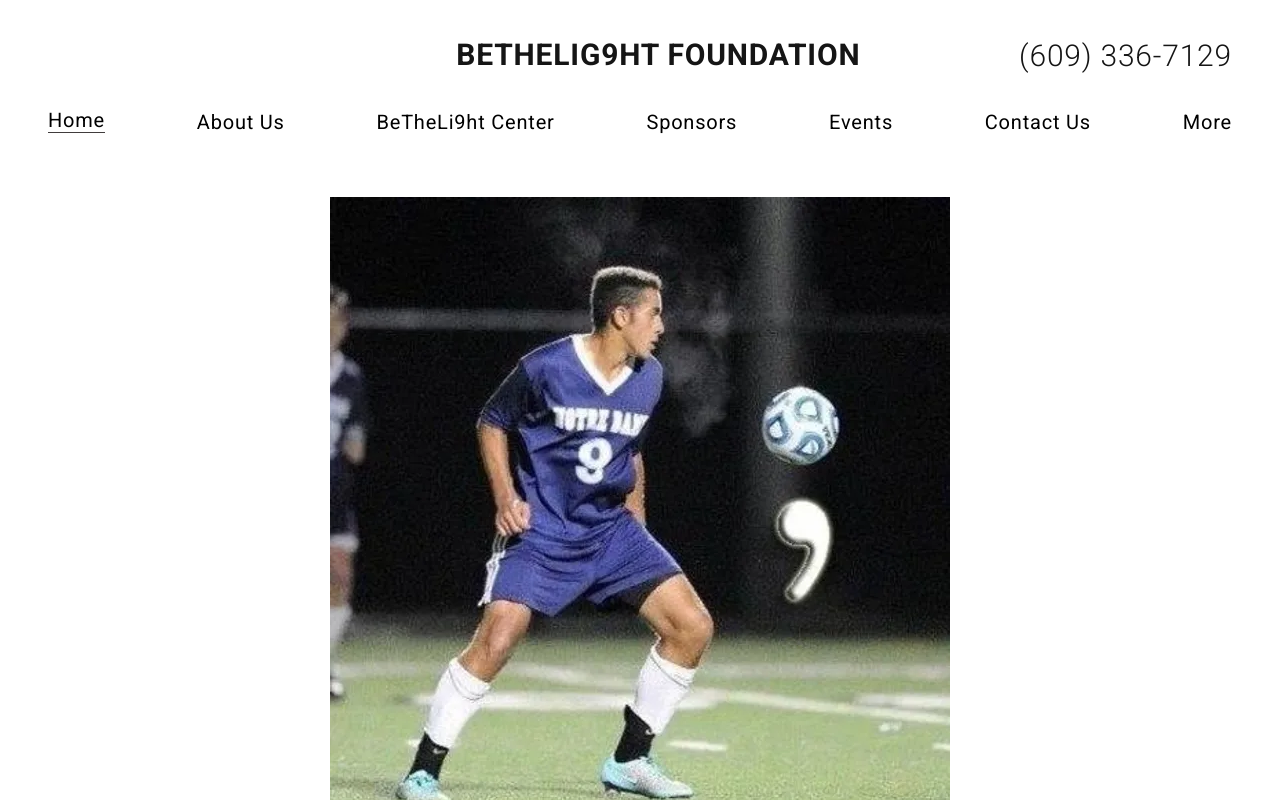
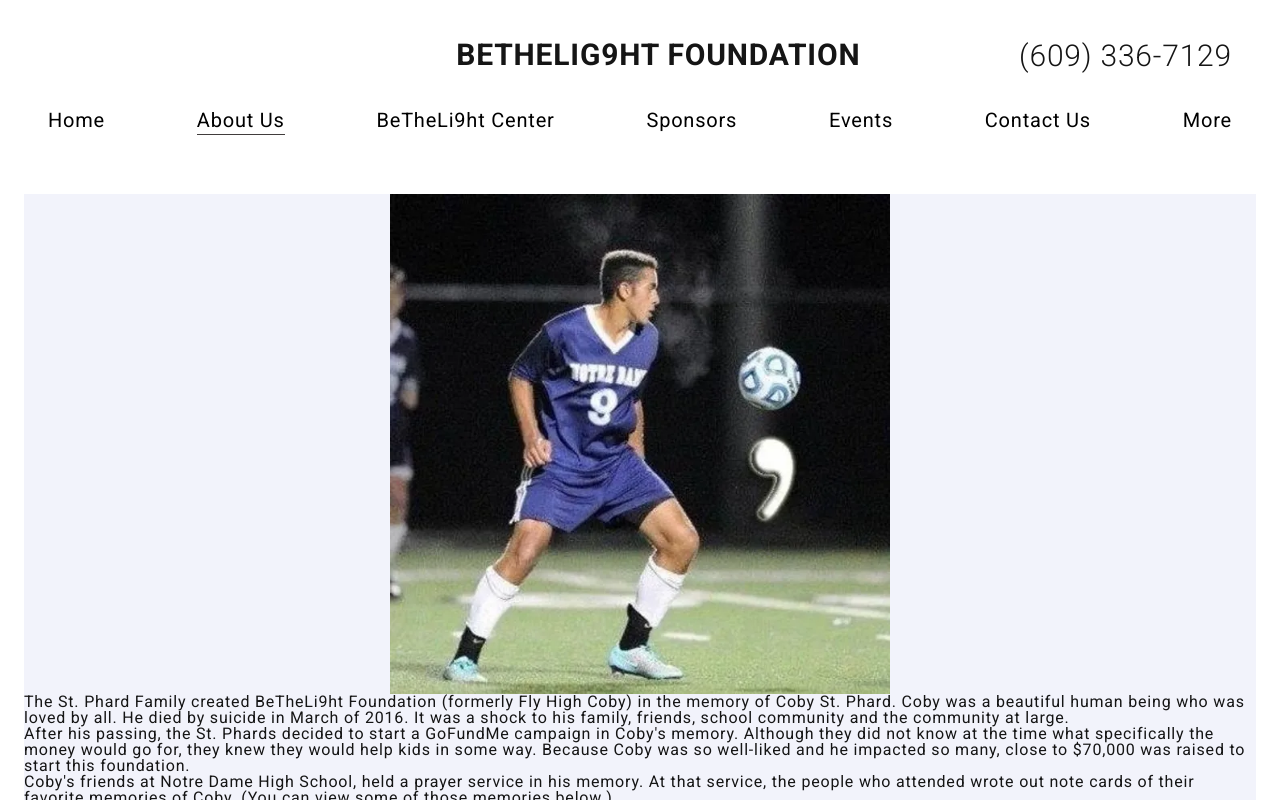
Before and after one commit to choir27/BeTheLig9ht-Foundation, a Next.js app: page /about-us in a window 1280 px wide. Shown: the top 800 px of the page. Built offline with nearby package versions, Linux system fonts and the light colour scheme.

Commit message:
add active class to nav bar respective to domain name/page, add content to about us page, store content in object for each paragraph for editing content in future admin panel

```diff
--- /dev/null
+++ b/app/about-us/content.tsx
@@ -0,0 +1,24 @@
+type About_us_text = Record<string, string>;
+
+const about_us_content: About_us_text = {
+  paragraph1:
+    "The St. Phard Family created BeTheLi9ht Foundation (formerly Fly High Coby) in the memory of Coby St. Phard.  Coby was a beautiful human being who was loved by all.  He died by suicide in March of 2016.  It was a shock to his family, friends, school community and the community at large.",
+  paragraph2:
+    "After his passing, the St. Phards decided to start a GoFundMe campaign in Coby's memory.  Although they did not know at the time what specifically the money would go for, they knew they would help kids in some way.  Because Coby was so well-liked and he impacted so many, close to $70,000 was raised to start this foundation.",
+  paragraph3:
+    "Coby's friends at Notre Dame High School, held a prayer service in his memory.  At that service, the people who attended wrote out note cards of their favorite memories of Coby.  (You can view some of those memories below.)",
+  paragraph4:
+    "When reading those note cards, the St. Phard's noticed many of them called Coby a light or said he was such a light to others.  Realizing that was much of who Coby was, the #bethelight movement began.  One of Coby's friends further personalized that hashtag by changing the \"g\" in light to a number 9, Coby's Notre Dame soccer number, giving birth to the BeTheLi9ht Foundation!  Although the mission of BeTheLi9ht Foundation was not completely clear at first, over the first few years, it evolved what it is today.",
+  paragraph5:
+    'Our main focus is we mental well being of all young people.  In September 2021, we opened the BeTheLi9ht Center in downtown Hightstown, NJ. The center is open after school (check social media for up-to-date days/times) as well as on weekend for special events.  We are a place for our youth to just "BE."  It is a place to hang with friends, meet new people, share your problems and your dreams with others like you or with a trusted adult.  We have games, puzzles, activities, snacks and coffee/tea/hot chocolate and water.  We will also be having special events and presenters.  If you are looking for something to do or a place to hang out, come see us.  After school is open to 7-12th grade. Special events for ages 18-25.',
+  paragraph6:
+    'Additionally, we promote mental health awareness, suicide awareness/prevention & being a li9ht to others/being kind as well as providing college scholarships to high school seniors.  (Click below for scholarship information.)  We also support financially other organizations that do the same.  We do not feel that the "wheel" needed to be recreated.  Additionally, Rachelle St. Phard, Coby\'s mother, supports other women who are grieving the loss of their children from mental illness (suicide, overdose, etc.)',
+  paragraph7:
+    "The photo on this page is of Coby playing soccer for his school.  The ball was changed to a semi colon by a friend in support of suicide awareness.  If you are not familiar with the semi colon movement, \"a semicolon is used when an author could've chosen to end their sentence, but chose not to. The author is you and the sentence is your life.\"  Remember, your story isn't over!",
+};
+
+export const about_us_text_context: string[] = [];
+
+for (const [keys, values] of Object.entries(about_us_content)) {
+  about_us_text_context.push(values);
+}
--- a/app/about-us/page.tsx
+++ b/app/about-us/page.tsx
@@ -2,12 +2,26 @@ import styles from "../../css/styles.module.css";
 import { Button } from "../../components/Buttons";
 import AboutUsCorySoccer from "../../assets/About_Us_Cory_Soccer.png";
 import Image from "next/image";
+import { about_us_text_context } from "./content";
 
 export default function about_us() {
   return (
-    <main className={`${styles.flex} ${styles.column} ${styles.alignCenter}`}>
-      <article>
-        <Image src={AboutUsCorySoccer} alt="" />
+    <main
+      className={`${styles.flex} ${styles.column} ${styles.alignCenter}`}
+      id="about"
+    >
+      <article
+        className={`${styles.flex} ${styles.column} ${styles.alignCenter} ${styles.about_hero}`}
+      >
+        <Image
+          width={500}
+          src={AboutUsCorySoccer}
+          alt="Picture of Coby St. Phard playing soccer"
+        />
+
+        {about_us_text_context.map((value: string) => {
+          return <p key={value}>{value}</p>;
+        })}
       </article>
     </main>
   );
--- a/components/Nav.tsx
+++ b/components/Nav.tsx
@@ -1,29 +1,67 @@
+"use client";
+import React from "react";
 import { ButtonLink } from "./Buttons";
 import styles from "../css/styles.module.css";
+import { usePathname } from "next/navigation";
 
 export default function Nav() {
+  const pathname = usePathname();
+
+  const urls = {
+    home: pathname.length == 1,
+    about: pathname.includes("about"),
+    light: pathname.includes("bethelig9ht-center"),
+    sponsor: pathname.includes("sponsors"),
+    events: pathname.includes("events-gallery"),
+    contact: pathname.includes("contact-us"),
+  };
+
   return (
     <nav>
       <ul
         className={`${styles.flex} ${styles.justifyBetween} ${styles.alignCenter}`}
       >
-        <li className={styles.active}>
-          <ButtonLink href="/" text="Home" />
+        <li>
+          <ButtonLink
+            className={urls.home ? styles.active : ""}
+            href="/"
+            text="Home"
+          />
         </li>
         <li>
-          <ButtonLink href="/about-us" text="About Us" />
+          <ButtonLink
+            className={urls.about ? styles.active : ""}
+            href="/about-us"
+            text="About Us"
+          />
         </li>
         <li>
-          <ButtonLink href="/" text="BeTheLi9ht Center" />
+          <ButtonLink
+            className={urls.light ? styles.active : ""}
+            href="/betheli9ht-center"
+            text="BeTheLi9ht Center"
+          />
         </li>
         <li>
-          <ButtonLink href="/" text="Sponsors" />
+          <ButtonLink
+            className={urls.sponsor ? styles.active : ""}
+            href="/sponsors"
+            text="Sponsors"
+          />
         </li>
         <li>
-          <ButtonLink href="/" text="Events" />
+          <ButtonLink
+            className={urls.events ? styles.active : ""}
+            href="/events-gallery"
+            text="Events"
+          />
         </li>
         <li>
-          <ButtonLink href="/" text="Contact Us" />
+          <ButtonLink
+            className={urls.contact ? styles.active : ""}
+            href="/contact-us"
+            text="Contact Us"
+          />
         </li>
         <li>
           <ButtonLink href="/" text="More" />
--- a/css/global.css
+++ b/css/global.css
@@ -302,3 +302,6 @@ footer address a {
 footer small {
   margin-bottom: 1rem;
 }
+
+/* About
+========================================================================== */
--- a/css/styles.module.css
+++ b/css/styles.module.css
@@ -93,8 +93,13 @@
 
 .hero,
 .origin {
+  width: 100%;
+}
+
+.hero,
+.origin,
+.about_hero {
   background: #f2f3fb;
-  width: 100%;
 }
 
 .hero .imageContainer {
@@ -191,3 +196,6 @@ aside .imageContainer {
   width: 35%;
   margin-bottom: 0.5rem;
 }
+
+/* About
+========================================================================== */
```
Also changed, not shown: 1 other file (tests, documents, lock files or other folders).
